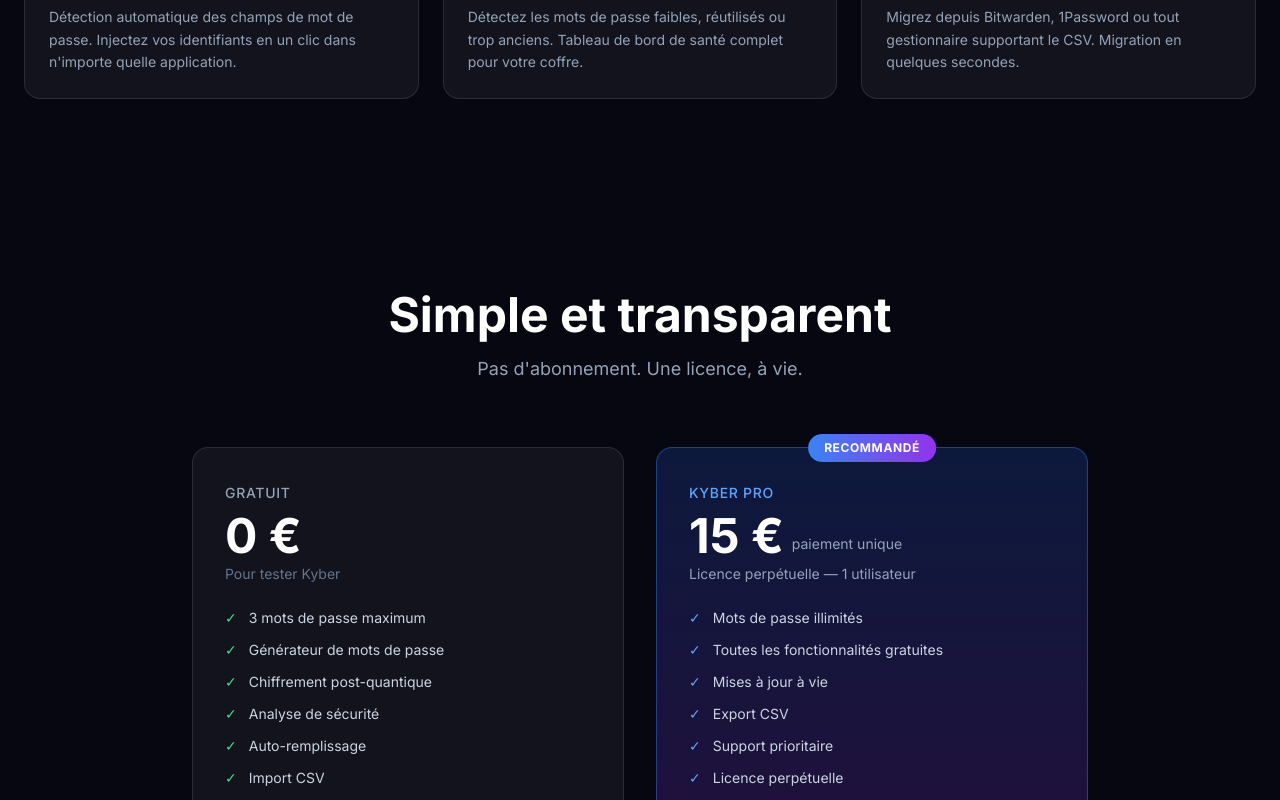
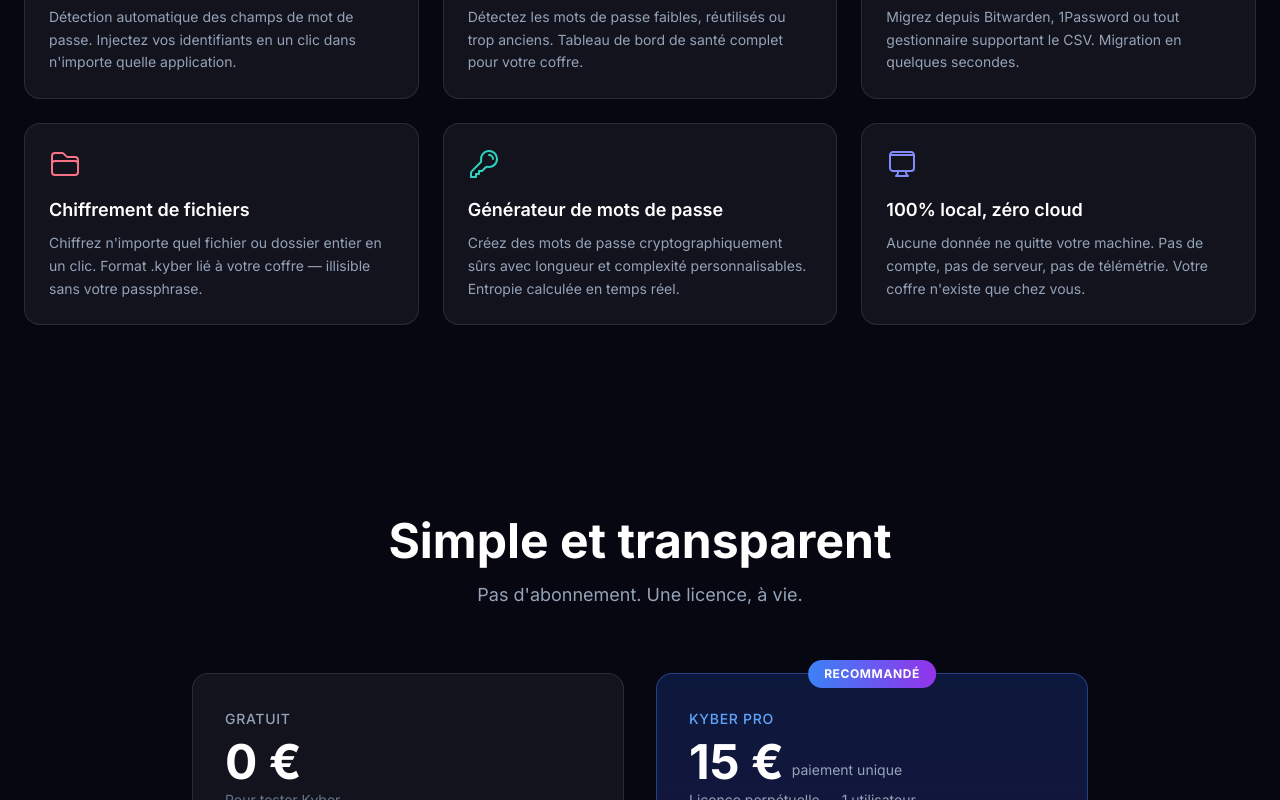
Before and after one commit to XelorCO/kyber-site, a Next.js app: page / in a window 1280 px wide. Shown: the part 1380-2180 px from the top of the page. Built offline with nearby package versions, Linux system fonts and the light colour scheme.

Commit message:
feat: add file/folder encryption, password generator, and zero-cloud to features section

```diff
--- a/app/page.tsx
+++ b/app/page.tsx
@@ -36,7 +36,9 @@
         'Auto-remplissage des mots de passe',
         'Analyse de sécurité du coffre',
         'Import Bitwarden / 1Password',
-        'Fonctionnement 100% local',
+        'Chiffrement de fichiers et dossiers',
+        'Générateur de mots de passe fort',
+        'Fonctionnement 100% local, zéro cloud',
       ],
     },
     {
@@ -204,6 +206,33 @@
       ),
       title: 'Import universel',
       desc: 'Migrez depuis Bitwarden, 1Password ou tout gestionnaire supportant le CSV. Migration en quelques secondes.',
+    },
+    {
+      icon: (
+        <svg xmlns="http://www.w3.org/2000/svg" className="w-8 h-8 text-rose-400" fill="none" viewBox="0 0 24 24" stroke="currentColor" strokeWidth={1.5}>
+          <path strokeLinecap="round" strokeLinejoin="round" d="M2.25 12.75V12A2.25 2.25 0 0 1 4.5 9.75h15A2.25 2.25 0 0 1 21.75 12v.75m-8.69-6.44-2.12-2.12a1.5 1.5 0 0 0-1.061-.44H4.5A2.25 2.25 0 0 0 2.25 6v12a2.25 2.25 0 0 0 2.25 2.25h15A2.25 2.25 0 0 0 21.75 18V9a2.25 2.25 0 0 0-2.25-2.25h-5.379a1.5 1.5 0 0 1-1.06-.44Z" />
+        </svg>
+      ),
+      title: 'Chiffrement de fichiers',
+      desc: "Chiffrez n'importe quel fichier ou dossier entier en un clic. Format .kyber lié à votre coffre — illisible sans votre passphrase.",
+    },
+    {
+      icon: (
+        <svg xmlns="http://www.w3.org/2000/svg" className="w-8 h-8 text-teal-400" fill="none" viewBox="0 0 24 24" stroke="currentColor" strokeWidth={1.5}>
+          <path strokeLinecap="round" strokeLinejoin="round" d="M15.75 5.25a3 3 0 0 1 3 3m3 0a6 6 0 0 1-7.029 5.912c-.563-.097-1.159.026-1.563.43L10.5 17.25H8.25v2.25H6v2.25H2.25v-2.818c0-.597.237-1.17.659-1.591l6.499-6.499c.404-.404.527-1 .43-1.563A6 6 0 1 1 21.75 8.25Z" />
+        </svg>
+      ),
+      title: 'Générateur de mots de passe',
+      desc: 'Créez des mots de passe cryptographiquement sûrs avec longueur et complexité personnalisables. Entropie calculée en temps réel.',
+    },
+    {
+      icon: (
+        <svg xmlns="http://www.w3.org/2000/svg" className="w-8 h-8 text-indigo-400" fill="none" viewBox="0 0 24 24" stroke="currentColor" strokeWidth={1.5}>
+          <path strokeLinecap="round" strokeLinejoin="round" d="M9 17.25v1.007a3 3 0 0 1-.879 2.122L7.5 21h9l-.621-.621A3 3 0 0 1 15 18.257V17.25m6-12V15a2.25 2.25 0 0 1-2.25 2.25H5.25A2.25 2.25 0 0 1 3 15V5.25m18 0A2.25 2.25 0 0 0 18.75 3H5.25A2.25 2.25 0 0 0 3 5.25m18 0H3" />
+        </svg>
+      ),
+      title: '100% local, zéro cloud',
+      desc: "Aucune donnée ne quitte votre machine. Pas de compte, pas de serveur, pas de télémétrie. Votre coffre n'existe que chez vous.",
     },
   ];
 
@@ -405,6 +434,7 @@
                   '3 mots de passe maximum',
                   'Générateur de mots de passe',
                   'Chiffrement post-quantique',
+                  'Chiffrement de fichiers & dossiers',
                   'Analyse de sécurité',
                   'Auto-remplissage',
                   'Import CSV',
@@ -440,6 +470,7 @@
                 {[
                   'Mots de passe illimités',
                   'Toutes les fonctionnalités gratuites',
+                  'Chiffrement de fichiers & dossiers',
                   'Mises à jour à vie',
                   'Export CSV',
                   'Support prioritaire',
```
